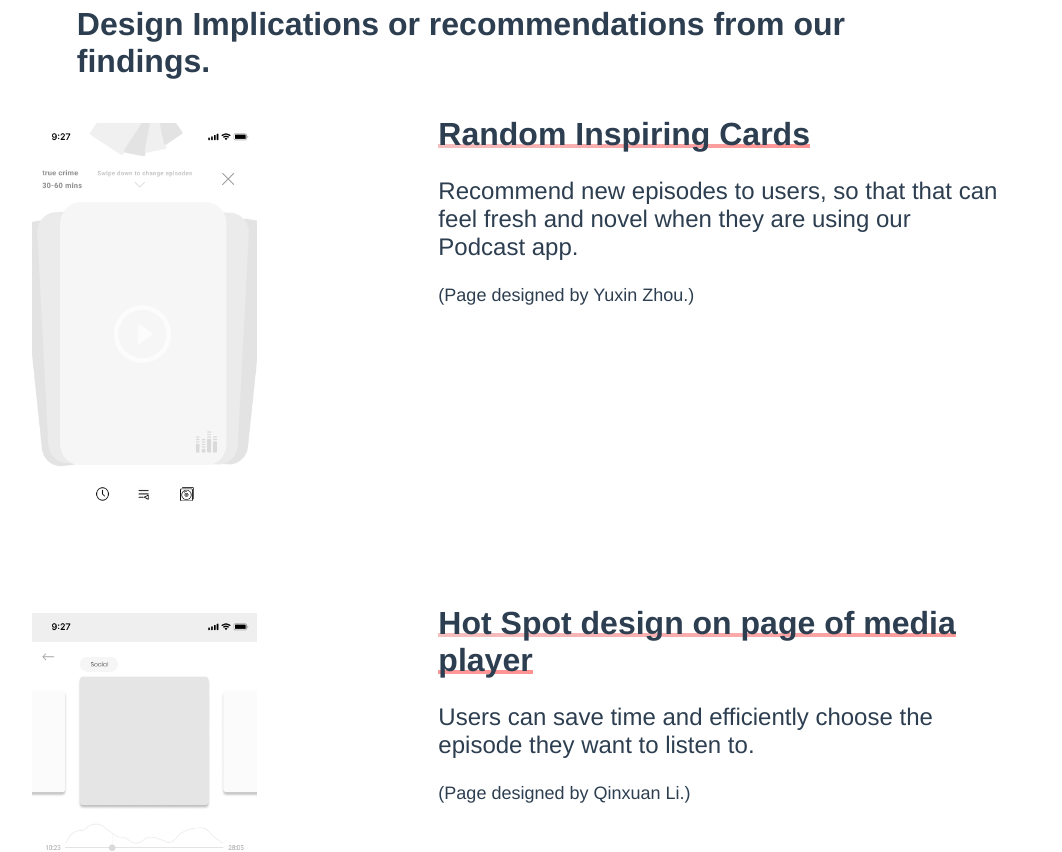
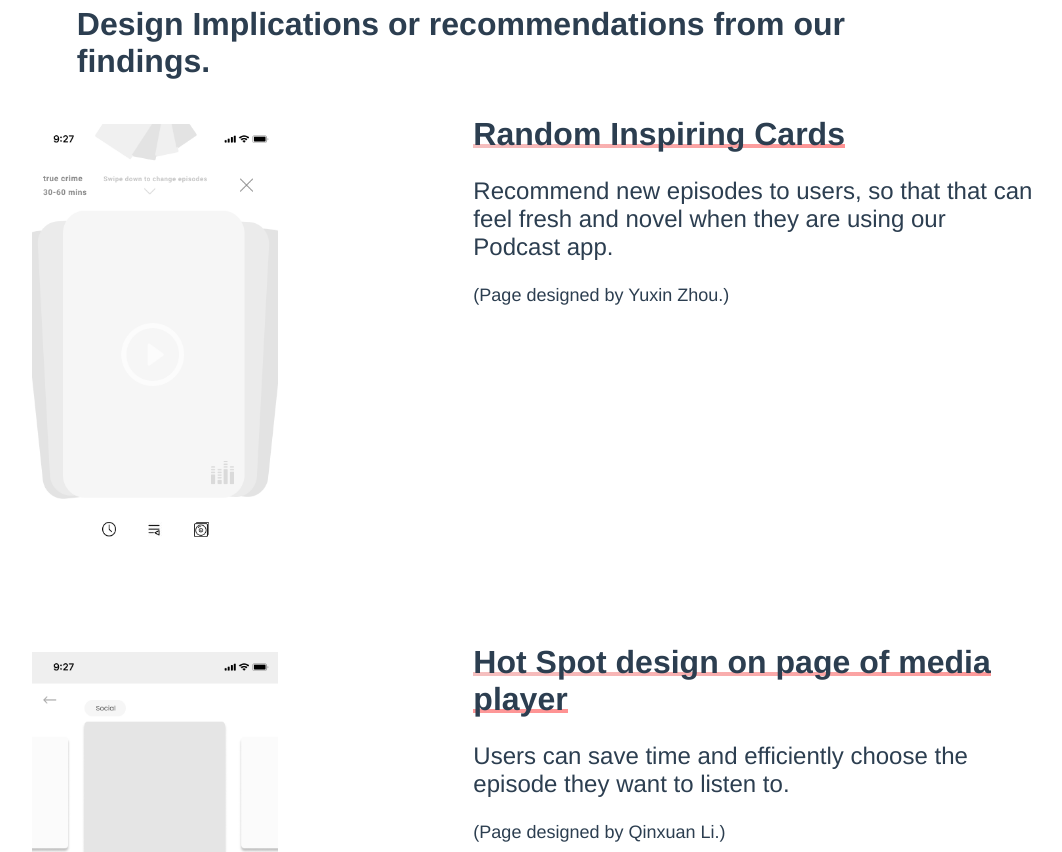
Before and after one commit to weiaquarius/newportfolio, a Vue app: page /PodcastProject in a window 1280 px wide. Shown: the part 7940-8792 px from the top of the page, without its empty margins (160-1222 px from the left). Built offline with nearby package versions, Linux system fonts and the light colour scheme; no server answers.

Commit message:
update portfolio

```diff
--- a/src/views/PodcastPage.vue
+++ b/src/views/PodcastPage.vue
@@ -676,6 +676,7 @@ export default {
   width: 70%;
   img {
     width: 60%;
+    margin-right: 35px;
   }
 
   @media (max-width: 992px) {
```
